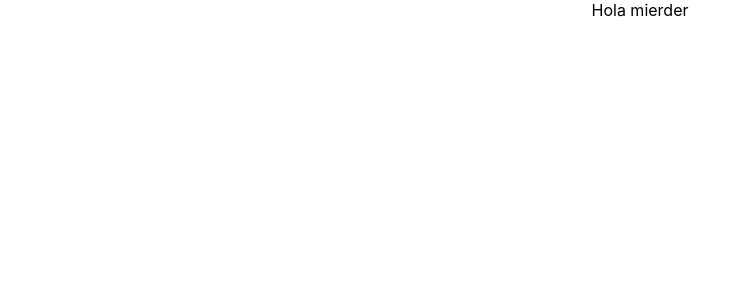
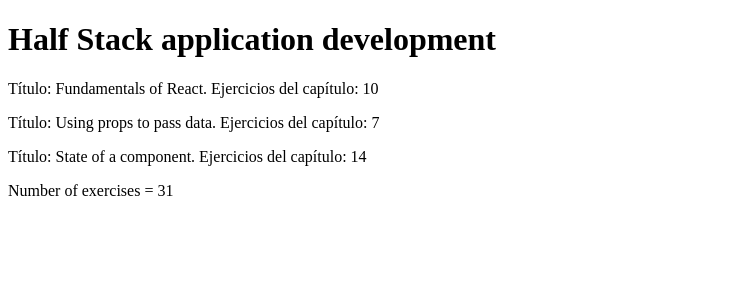
Before and after one commit to Balbucetor/react-bootcamp, a React (Create React App) app in the folder part1/: page / in a window 1280 px wide. Shown: the top 300 px of the page, without its empty margins (0-741 px from the left). Built offline with nearby package versions, Linux system fonts and the light colour scheme.

Commit message:
Ejercicio 1.2

```diff
--- a/part1/src/App.css
+++ /dev/null
@@ -1,38 +0,0 @@
-.App {
-  text-align: center;
-}
-
-.App-logo {
-  height: 40vmin;
-  pointer-events: none;
-}
-
-@media (prefers-reduced-motion: no-preference) {
-  .App-logo {
-    animation: App-logo-spin infinite 20s linear;
-  }
-}
-
-.App-header {
-  background-color: #282c34;
-  min-height: 100vh;
-  display: flex;
-  flex-direction: column;
-  align-items: center;
-  justify-content: center;
-  font-size: calc(10px + 2vmin);
-  color: white;
-}
-
-.App-link {
-  color: #61dafb;
-}
-
-@keyframes App-logo-spin {
-  from {
-    transform: rotate(0deg);
-  }
-  to {
-    transform: rotate(360deg);
-  }
-}
--- a/part1/src/App.js
+++ b/part1/src/App.js
@@ -1,11 +1,25 @@
-import './App.css';
+import Content from "./components/Content.jsx"
+import Header from "./components/Header.jsx"
+import Total from "./components/Total.jsx"
 
-function App() {
+const App = () => {
+  const course = 'Half Stack application development'
+  const part1 = 'Fundamentals of React'
+  const exercises1 = 10
+  const part2 = 'Using props to pass data'
+  const exercises2 = 7
+  const part3 = 'State of a component'
+  const exercises3 = 14
+
   return (
-    <div className="App">
-        Hola mierder
+    <div>
+      < Header name= {course} />
+      < Content part = {part1} exercises = {exercises1} />
+      < Content part = {part2} exercises = {exercises2} />
+      < Content part = {part3} exercises = {exercises3} />
+       < Total total = {exercises1 + exercises2 + exercises3} />
     </div>
-  );
+  )
 }
 
-export default App;
+export default App
--- /dev/null
+++ b/part1/src/components/Content.jsx
@@ -0,0 +1,10 @@
+const Content =  (props) => {
+
+    return (
+        <div>
+            <p>Título: {props.part}. Ejercicios del capítulo:  {props.exercises}</p>
+        </div>
+    );
+}
+
+export default Content;
--- /dev/null
+++ b/part1/src/components/Header.jsx
@@ -0,0 +1,7 @@
+const Header =  (props) => {
+
+    return (
+        <h1>{props.name}</h1>);
+}
+
+export default Header;
--- /dev/null
+++ b/part1/src/components/Total.jsx
@@ -0,0 +1,10 @@
+const Total =  (props) => {
+
+    return (
+
+        <p>Number of exercises = {props.total}</p>
+
+    );
+}
+
+export default Total;
--- a/part1/src/index.css
+++ /dev/null
@@ -1,13 +0,0 @@
-body {
-  margin: 0;
-  font-family: -apple-system, BlinkMacSystemFont, 'Segoe UI', 'Roboto', 'Oxygen',
-    'Ubuntu', 'Cantarell', 'Fira Sans', 'Droid Sans', 'Helvetica Neue',
-    sans-serif;
-  -webkit-font-smoothing: antialiased;
-  -moz-osx-font-smoothing: grayscale;
-}
-
-code {
-  font-family: source-code-pro, Menlo, Monaco, Consolas, 'Courier New',
-    monospace;
-}
--- a/part1/src/index.js
+++ b/part1/src/index.js
@@ -1,17 +1,10 @@
-import React from 'react';
 import ReactDOM from 'react-dom/client';
-import './index.css';
 import App from './App';
-import reportWebVitals from './reportWebVitals';
+
 
 const root = ReactDOM.createRoot(document.getElementById('root'));
-root.render(
-  <React.StrictMode>
-    <App />
-  </React.StrictMode>
-);
+root.render( <App /> );
 
 // If you want to start measuring performance in your app, pass a function
 // to log results (for example: reportWebVitals(console.log))
 // or send to an analytics endpoint. Learn more: https://bit.ly/CRA-vitals
-reportWebVitals();
```
